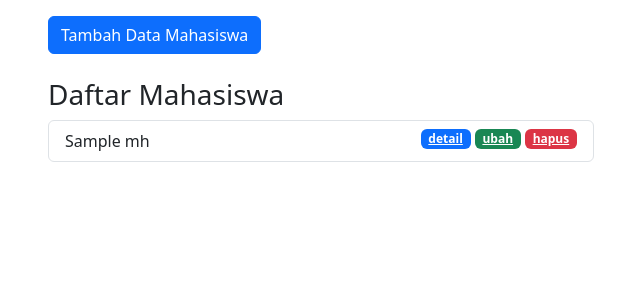
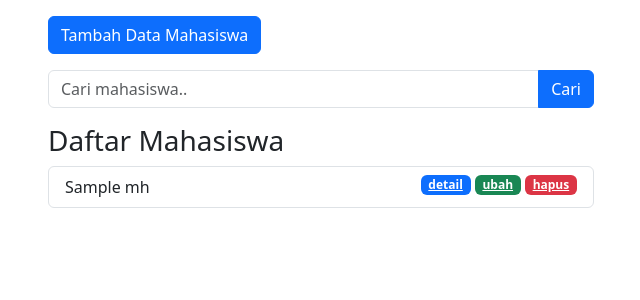
Before and after one commit to rahmaalia/prakweb2023_b_213040047_mvc, a PHP site: the page made by app/views/mahasiswa/index.php in a window 1280 px wide. Shown: the part 56-356 px from the top of the page, without its empty margins (34-674 px from the left). Run offline with PHP 8.4, Linux system fonts and the light colour scheme; the template is opened without the code that fills it: most values are stand-ins (such as "Sample title", 1, 10 or a date in 2020); some libraries are stand-ins or nearby versions.

Commit message:
#13 Searching

```diff
--- a/app/views/mahasiswa/index.php
+++ b/app/views/mahasiswa/index.php
@@ -6,12 +6,26 @@
         </div>
     </div>
 
-    <div class="row">
+    <div class="row mb-3">
         <div class="col-lg-6">
             <button type="button" class="btn btn-primary tombolTambahData" data-bs-toggle="modal" data-bs-target="#formModal">
                 Tambah Data Mahasiswa
             </button>
-            <br><br>
+        </div>
+    </div>
+    <div class="row mb-3">
+        <div class="col-lg-6">
+            <form action="<?= BASEURL; ?>/mahasiswa/cari" method="post">
+            <div class="input-group ">
+                <input type="text" class="form-control" placeholder="Cari mahasiswa.." name="keyword" id="keyword" autocomplete="off">
+                <button class="btn btn-primary" type="submit" id="tombolCari">Cari</button>
+            </div>
+            </form>
+        </div>
+    </div>
+
+    <div class="row">
+        <div class="col-lg-6">
             <h3>Daftar Mahasiswa</h3>
             <ul class="list-group">
             <?php foreach( $data['mhs'] as $mhs): ?>
```
Also changed, not shown: app/controllers/Mahasiswa.php (+9 -0 lines), app/models/Mahasiswa_model.php (+9 -0 lines).
